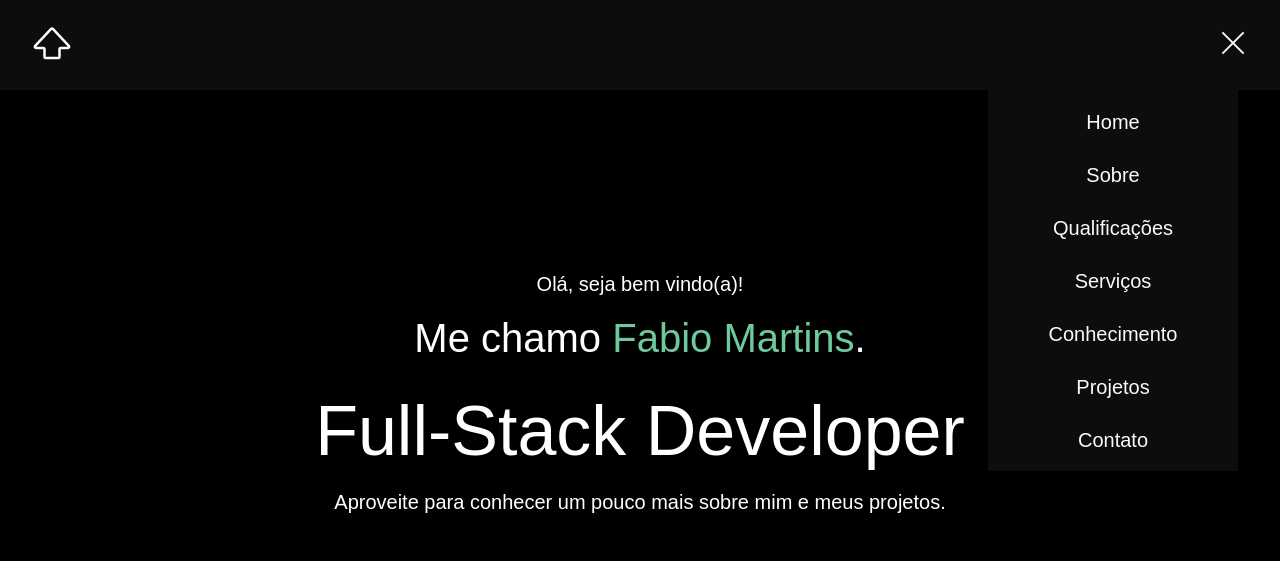
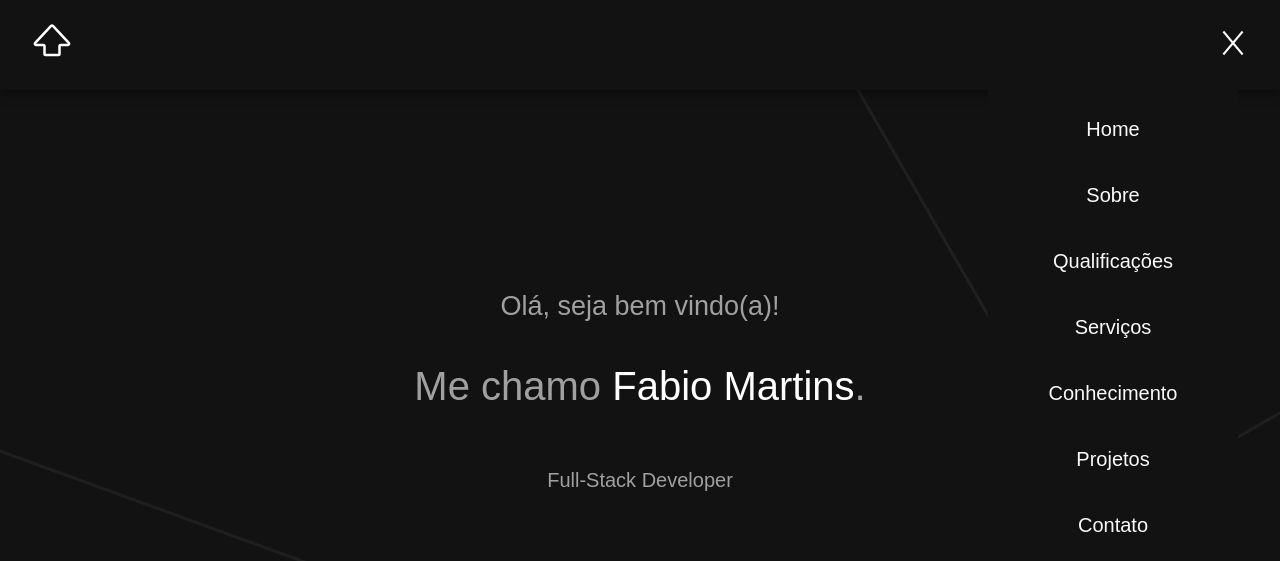
Before and after one commit to FabioRMartins/Portf-lio-FabioM, a plain HTML site: page MeuPortfolio/index.html in a window 1280 px wide. Both pictures are taken after a click on the button "Abrir menu". Shown: the top 561 px of the page. Drawn offline with Linux system fonts and the light colour scheme.

Commit message:
Feat: Alterando a página

```diff
--- a/MeuPortfolio/CSS/style.css
+++ b/MeuPortfolio/CSS/style.css
@@ -13,9 +13,47 @@ html {
 }
 
 body {
-    font-size: 1.6rem;
-    font-family: 'Barlow', sans-serif;
-    background-color: var(--black);
+    font-family: "Poppins", Arial, sans-serif;
+    background: #121212;
+    font-size: 18px;
+    line-height: 1.8;
+    font-weight: 400;
+    color: #8c8c8c;
+    position: relative;
+}
+
+body:before {
+    position: fixed;
+    top: 500px;
+    left: -100px;
+    bottom: 0;
+    content: '';
+    width: 400px;
+    height: 400px;
+    border: 3px solid rgba(255, 255, 255, 0.05);
+    z-index: -1;
+    -webkit-transform: rotate(20deg);
+    -moz-transform: rotate(20deg);
+    -ms-transform: rotate(20deg);
+    -o-transform: rotate(20deg);
+    transform: rotate(20deg);
+}
+
+body:after {
+    position: fixed;
+    top: -150px;
+    right: -50px;
+    bottom: 0;
+    content: '';
+    width: 400px;
+    height: 600px;
+    border: 3px solid rgba(255, 255, 255, 0.05);
+    z-index: -1;
+    -webkit-transform: rotate(-30deg);
+    -moz-transform: rotate(-30deg);
+    -ms-transform: rotate(-30deg);
+    -o-transform: rotate(-30deg);
+    transform: rotate(-30deg);
 }
 
 :root {
@@ -37,7 +75,8 @@ body {
     width: 100%;
     height: 9rem;
     z-index: 10000;
-    background-color: var(--black-100);
+    background-color: #121212;
+    box-shadow: 1px 1px 10px 1px rgba(0, 0, 0, 0.5);
     position: fixed;
     top: 0;
 }
@@ -64,21 +103,28 @@ body {
     flex-direction: column;
     align-items: center;
     gap: 3rem;
-    background-color: var(--black-100);
+    background-color: #121212;
     position: absolute;
     top: 7.1rem;
     right: 1rem;
     overflow-y: hidden;
-    transition: .7s;
+    transition: 1.5s;
     z-index: 10;
+    border-radius: 2rem;
 }
 
 .container_header .menu_header.active .list_header {
-    height: 40rem;
+    display: flex;
+    height: 50rem;
     padding: 4rem;
+    justify-content: space-around;
+    align-items: center;
+    flex-direction: column;
+
 }
 
 .container_header .menu_header .list_header .iten_header .link_iten{
+    display: inline;
     font-family: var(--font-inter);
     font-size: 2rem;
     color: var(--white);
@@ -116,29 +162,33 @@ body {
     border-top-color: transparent;
 }
 .container_header .menu_header.active .button_header .menu_icone-header::before {
-    transform: rotate(135deg);
+    transform: rotate(130deg);
 }
 .container_header .menu_header.active .button_header .menu_icone-header::after {
-    transform: rotate(-135deg);
+    transform: rotate(-130deg);
     top: -.7rem;
 }
 
 /*//////////////////////// SEÇÃO SOBRE ////////////////////////*/
 
 .section_sobre {
+    display: flex;
     height: 100vh;
-    margin-top: 88px;
+    flex-direction: column;
+    flex-wrap: wrap;
+    align-content: center;
+    justify-content: center;
+    align-items: center;
 }
 
 .container_sobre {
     display: flex;
     flex-direction: column;
+    align-items: center;
     justify-content: center;
-    align-items: center;
+    padding: 2rem;
+    color: white;
     height: 100%;
-    width: 100%;
-    flex-wrap: nowrap;
-    color: white;
 }
 
 .container_name {
@@ -150,12 +200,21 @@ body {
     padding: 2rem;
 }
 
+.container_name .sobre_name {
+    font-size: 4rem;
+    font-weight: 200;
+    color: rgba(255, 255, 255, 0.6);
+}
+
 .section_sobre .container_sobre .sobre_titulo {
     display: flex;
+    align-items: center;
+    font-weight: 200;
+    align-content: center;
+    justify-content: center;
     flex-direction: column;
-    align-items: center;
-    font-size: 2rem;
-    font-weight: 200;
+    flex-wrap: nowrap;
+    color: rgba(255, 255, 255, 0.6);
 }
 
 .section_sobre .container_sobre .sobre_titulo .sobre_name {
@@ -167,16 +226,36 @@ body {
 
 .dot {
     font-size: 4rem;
+    color: rgba(255, 255, 255, 0.6);
 }
 
 .destaque {
-    color: var(--ciano-default-color);
+    color: white;
     font-size: 4rem;
 }
 
 .section_sobre .container_sobre .sobre_descricao {
-    font-size: 7rem;
-    padding: 1rem 1rem 1rem 1rem;
+    display: flex;
+    flex-direction: row;
+    flex-wrap: wrap;
+    justify-content: center;
+    align-items: baseline;
+    padding: 2rem;
+    font-size: 2rem;
+    color: rgba(255, 255, 255, 0.6);
+}
+
+/*//////////////////////// SEÇÃO SOBRE ////////////////////////*/
+
+.about {
+    display: flex;
+    flex-direction: row;
+    justify-content: center;
+    align-items: center;
+    flex-wrap: wrap;
+    width: 100%;
+    height: 100%;
+    padding: 2rem;
 }
 
 .section_sobre .container_sobre .sobre_descricao-2 {
@@ -204,7 +283,6 @@ body {
     flex-direction: row;
     justify-content: center;
     flex-wrap: wrap;
-    padding: 4rem;
 }
 
 .titulo {
@@ -225,14 +303,14 @@ body {
     align-content: flex-start;
     justify-content: center;
     padding: 4rem;
-
+    background-color: #121212;
 }
 
 .box_conhecimento {
     width: 30rem;
     height: 7rem;
     border-radius: 1rem;
-    background-color: var(--black-100);
+    background: #ffffff05;
     display: flex;
     align-items: center;
     justify-content: center;
@@ -254,7 +332,6 @@ body {
     justify-content: center;
     flex-wrap: wrap;
     padding: 4rem;
-    background-color: var(--black-100);
     height: 100vh;
 }
 
--- a/MeuPortfolio/JS/script.js
+++ b/MeuPortfolio/JS/script.js
@@ -1,3 +1 @@
-const buttonDropdown = document.querySelector(".button_header");
-const menuDropdown = document.querySelector(".menu_header");
-buttonDropdown.addEventListener("click", ()=> menuDropdown.classList.toggle("active"));
+document.querySelector(".button_header").addEventListener("click", ()=> document.querySelector(".menu_header").classList.toggle("active"));
--- a/MeuPortfolio/index.html
+++ b/MeuPortfolio/index.html
@@ -39,18 +39,21 @@
   <main>
     <section class="section_sobre">
       <div class="container_sobre">
-        <h2 class="sobre_titulo">Olá, seja bem vindo(a)!
+        <h2 class="sobre_titulo">Olá, seja bem vindo(a)!</h2>
         <div class="container_name">
           <span class="sobre_name">Me chamo&nbsp</span>
           <span class="destaque">Fabio Martins </span>
           <span class="dot">.</span>
         </div>
-        </h2>
+        <span class="sobre_descricao">Full-Stack Developer</span>
+      </div>
+    </section>
 
-        <span class="sobre_descricao">Full-Stack Developer</span>
+    <div class="about">
       <p class="sobre_descricao-2">
         Aproveite para conhecer um pouco mais sobre mim e meus projetos.
       </p>
+    </div>
 
     <div class="container_redes_sociais">
       <a href="https://www.linkedin.com/in/fabio-r-martins/" class="icone_redes_sociais">
@@ -66,8 +69,7 @@
             d="M8 0C3.58 0 0 3.58 0 8c0 3.54 2.29 6.53 5.47 7.59.4.07.55-.17.55-.38 0-.19-.01-.82-.01-1.49-2.01.37-2.53-.49-2.69-.94-.09-.23-.48-.94-.82-1.13-.28-.15-.68-.52-.01-.53.63-.01 1.08.58 1.23.82.72 1.21 1.87.87 2.33.66.07-.52.28-.87.51-1.07-1.78-.2-3.64-.89-3.64-3.95 0-.87.31-1.59.82-2.15-.08-.2-.36-1.02.08-2.12 0 0 .67-.21 2.2.82.64-.18 1.32-.27 2-.27.68 0 1.36.09 2 .27 1.53-1.04 2.2-.82 2.2-.82.44 1.1.16 1.92.08 2.12.51.56.82 1.27.82 2.15 0 3.07-1.87 3.75-3.65 3.95.29.25.54.73.54 1.48 0 1.07-.01 1.93-.01 2.2 0 .21.15.46.55.38A8.012 8.012 0 0 0 16 8c0-4.42-3.58-8-8-8z" />
         </svg></a>
     </div>
-      </div>
-    </section>
+
 
     <section>
       <img class="skills_img" src="image/header.png">
@@ -186,9 +188,9 @@
           </a>
         </div>
         <div class="box_projetos">
-          <img class="imagem_projetos" src="image/Captura de tela de 2022-11-13 22-51-18.png">
+          <img class="imagem_projetos" src="image/Captura de tela de 2023-03-08 12-55-13.png">
           <p class="nome_projetos">Projeto 1</p>
-          <a href="https://github.com/FabioRMartins/Delivery-de-Bebidas">
+          <a href="https://delivery-app-phi-seven.vercel.app/">
             <button class="btn_projetos">Ver mais</button>
           </a>
         </div>
```
Also changed, not shown: MeuPortfolio/image/Captura de tela de 2023-03-08 12-55-13.png (added), 1 other file. Lines whose indentation alone changed are shown as unchanged.
